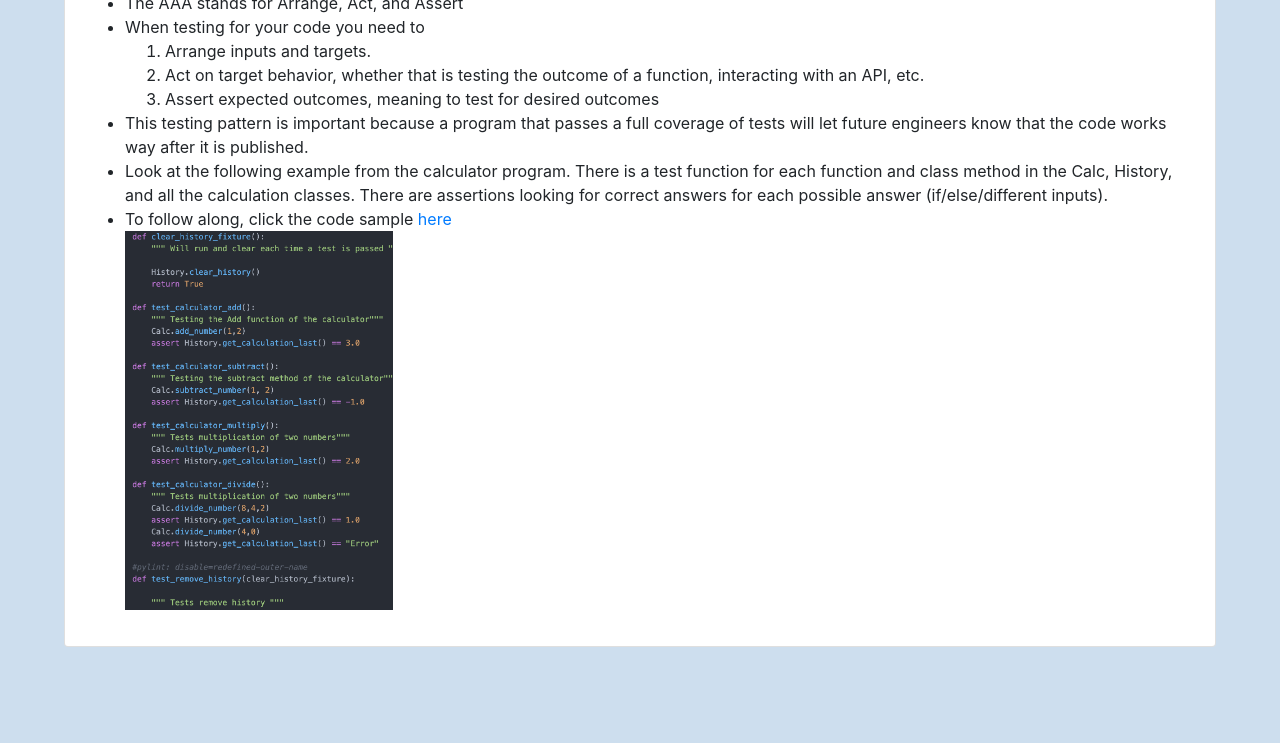
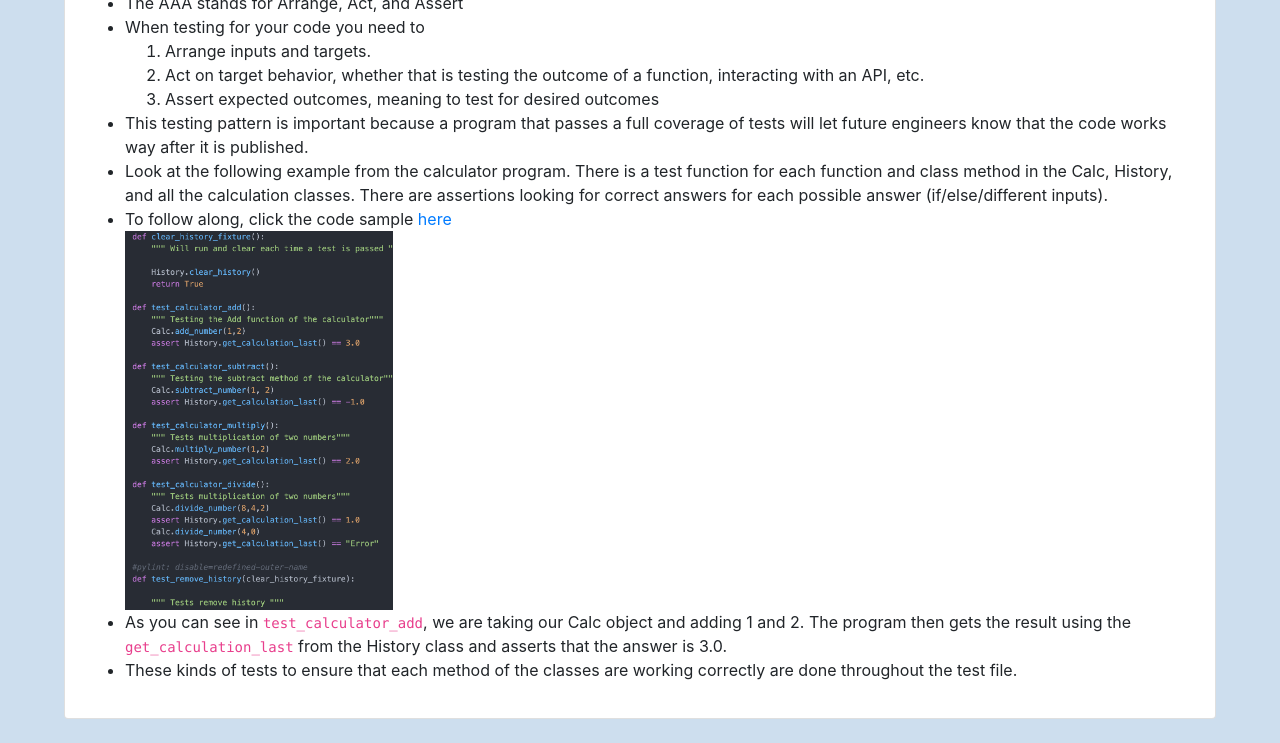
Before and after one commit to ccorprew22/Project2, a plain HTML site: page public_html/testing.html in a window 1280 px wide. Shown: the part 300-1043 px from the top of the page. Before the commit the page ends 971 px from the top, so only its background shows below. Drawn offline with nearby package versions, Linux system fonts and the light colour scheme.

Commit message:
Add more text to testing.html

```diff
--- a/public_html/testing.html
+++ b/public_html/testing.html
@@ -51,8 +51,9 @@
         </li>
         <li>To follow along, click the code sample <a href="https://github.com/ccorprew22/calc2/blob/static/tests/calculator_test.py">here</a></li>
         <img src="images/arrange.png" class="code-sample">
-
-
+        <li>As you can see in <code>test_calculator_add</code>, we are taking our Calc object and adding 1 and 2. The program then gets the result using the <code>get_calculation_last</code> from the History class and
+          asserts that the answer is 3.0.</li>
+        <li>These kinds of tests to ensure that each method of the classes are working correctly are done throughout the test file.</li>
       </ul>
     </div>
   </div>
```
